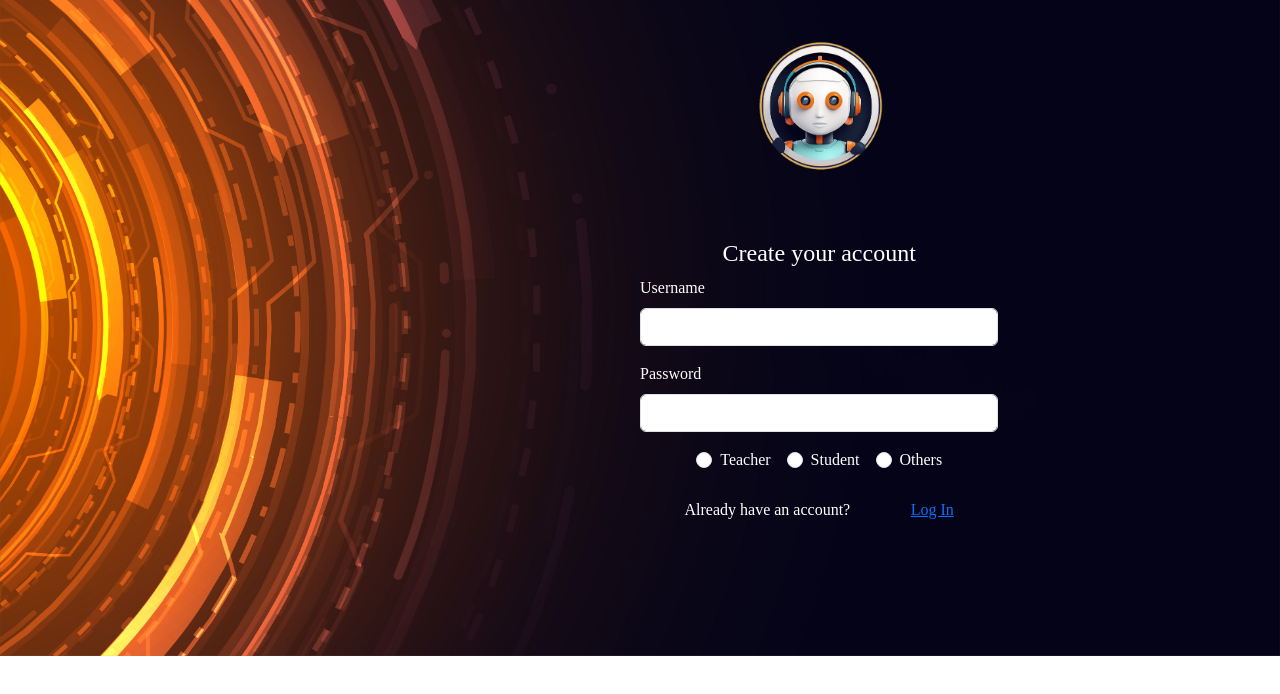
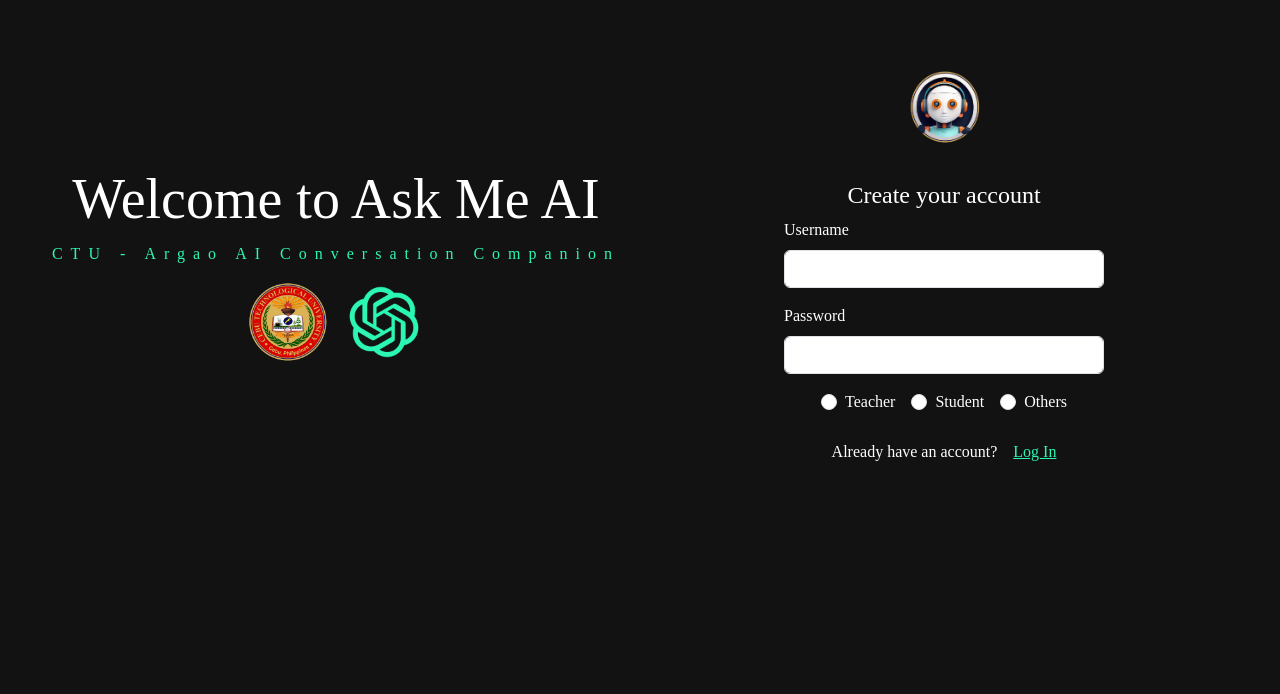
Before and after one commit to Ask-Me-AI/ask-me-ai, a React (Create React App) app: page / in a window 1280 px wide. Shown: the top 694 px of the page. Built offline with nearby package versions, Linux system fonts and the light colour scheme; a web font is replaced by a local one.

Commit message:
enhanced sign up ui

```diff
--- a/src/App.js
+++ b/src/App.js
@@ -4,7 +4,9 @@ import Signup from './pages/signup/Signup';
 
 function App() {
   return (
-    <Signup/>
+    <div style={{background: '#121212', height: '100vh'}}>
+      <Signup/>
+    </div>
   );
 }
 
--- a/src/pages/signup/Signup.js
+++ b/src/pages/signup/Signup.js
@@ -1,6 +1,7 @@
 import React from 'react'
 import askmeai_logo from '../../assets/askmeai_logo.png'
-import askmeai_bg from '../../assets/askmeai_bg.jpg'
+import ctu_logo from '../../assets/ctu_logo.png'
+import open_ai_logo from '../../assets/open_ai_logo.png'
 import { Form } from 'react-bootstrap'
 import 'bootstrap/dist/css/bootstrap.min.css';
 
@@ -26,20 +27,36 @@ function SignUpForm() {
 
 function Signup() {
   return (
-    <div>
-        <img style={{position: 'absolute', zIndex: -1}} src={askmeai_bg} width="100%" alt=''/>
-        <section style={{position: 'absolute', left: '50%', width: '28%'}}>
-            <div className="header">
-                <img className='logo' src={askmeai_logo} width='100%' alt="askmeai_logo" />
-                <h2 style={{color: 'white', fontSize: '1.5rem', textAlign: 'center'}}>Create your account</h2>
-            </div>
-            <SignUpForm /><br />
-            <div style={{display: 'flex', gap: '1rem', color: 'white', justifyContent: 'space-evenly'}}>
-                <p >Already have an account?</p>
-                <a href="s">Log In</a>
-            </div>
-        </section>
-    </div>
+    <>
+        <div style={{display: 'flex',padding: '2rem', paddingTop: '3rem'}}>
+            <section style={{width: '50%', display: 'flex', justifyContent: 'center', alignItems: 'center'}}>
+                <div style={{color: 'white', textAlign: 'center', zIndex: '1'}}>
+                    <h1 style={{fontSize: '3.5rem'}}>Welcome to Ask Me AI </h1>
+                    <p style={{fontSize: '1rem', color: '#2CF6B3', letterSpacing: '0.5rem'}}>CTU - Argao AI Conversation Companion</p>
+                    <div style={{display: 'flex', gap: '1rem', justifyContent: 'center'}}>
+                        <img  width="80px" src={ctu_logo} alt=''/>
+                        <img  width="80px" src={open_ai_logo} alt=''/>
+                    </div>
+                </div>
+            </section>
+            <section style={{width: '50%', display: 'flex', justifyContent: 'center'}}>
+                <div style={{width: '20rem'}}>
+                    <div style={{display: 'flex', justifyContent: 'center'}}>
+                        <img src={askmeai_logo} width='200px' alt="askmeai_logo"/>
+                    </div>
+                    <h2 style={{color: 'white', fontSize: '1.5rem', textAlign: 'center'}}>Create your account</h2>
+                    <SignUpForm /><br />
+                    <div style={{display: 'flex', gap: '1rem', color: 'white', justifyContent: 'center'}}>
+                        <p >Already have an account?</p>
+                        <a href="s" style={{color: '#2CF6B3'}}>Log In</a>
+                    </div>
+                </div>
+            </section>
+
+        </div>
+
+
+    </>
 
   )
 }
```
Also changed, not shown: src/assets/ctu_logo.png (added), src/assets/open_ai_logo.png (added).
